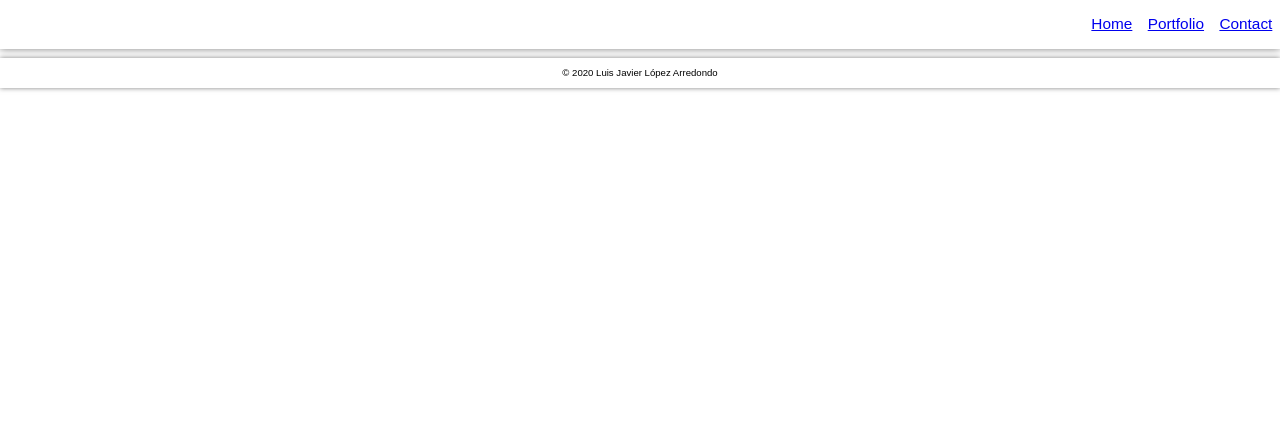
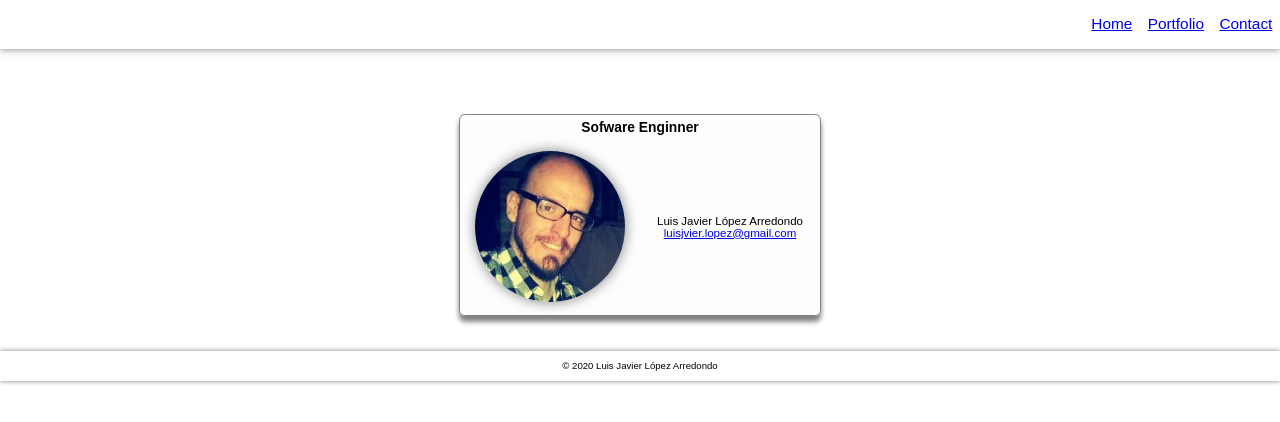
Before and after one commit to ljDevelopment/geekshubs_frontend_01_personal_website, a plain HTML site: page contact.html in a window 1280 px wide. Drawn offline with Linux system fonts and the light colour scheme.

Commit message:
Contct with card.

```diff
--- a/contact.html
+++ b/contact.html
@@ -8,6 +8,7 @@
 	<title>Luis Javier López Arredondo</title>
 
 	<link href="./css/style.css" type="text/css" rel="stylesheet" />
+	<link href="./css/contact.css" type="text/css" rel="stylesheet" />
 </head>
 
 <body>
@@ -20,7 +21,17 @@
 	</nav>
 
 	<div class="container">
-
+		<div>
+			&nbsp;
+		</div>
+		<div id="card">
+			<header>Sofware Enginner</header>
+			<div class="cardSpan"><img src="img/yo.jpg" /></div>
+			<div>
+			Luis Javier López Arredondo<br>
+			<a href="mailto:luisjvier.lopez@gmail.com">luisjvier.lopez@gmail.com</a>
+			</div>
+		</div>
 	</div>
 
 	<footer id="foot">
--- /dev/null
+++ b/css/contact.css
@@ -0,0 +1,48 @@
+#card {
+	font-size: 0.6em;
+	display: grid;
+	grid-template-columns: 1fr 1fr;
+	grid-template-rows: 2em 1fr;
+	border: thin grey solid;
+	box-shadow: 0 0.5em 0.5em 0 rgba(0, 0, 0, 0.5);
+	border-radius: 0.5em;
+	margin: 3em auto 3em auto;
+	background-color: rgba(0, 0, 0, 0.007);
+	height: 100px;
+    width: 90%;
+    max-width: 180px;
+}
+
+
+@media (min-width : 500px) {
+	#card {
+		height : 200px;
+		max-width: 360px;
+	}
+}
+
+#card > div, header {
+	display: flex;
+	flex-direction: column;
+	justify-content: center;
+	align-items: center;
+}
+
+
+#card > header {
+	font-weight: bold;
+	font-size: 1.2em;
+	grid-column-start: 1;
+	grid-column-end: 3;
+}
+
+.cardSpan {
+	grid-row-start: 2;
+	grid-row-end:100;
+}
+
+#card img {
+	height: 85%;
+	border-radius: 50%;
+	box-shadow: 0 0 1vw grey;
+}
```
Also changed, not shown: index.html (+2 -13 lines), img/yo.jpg (added).
